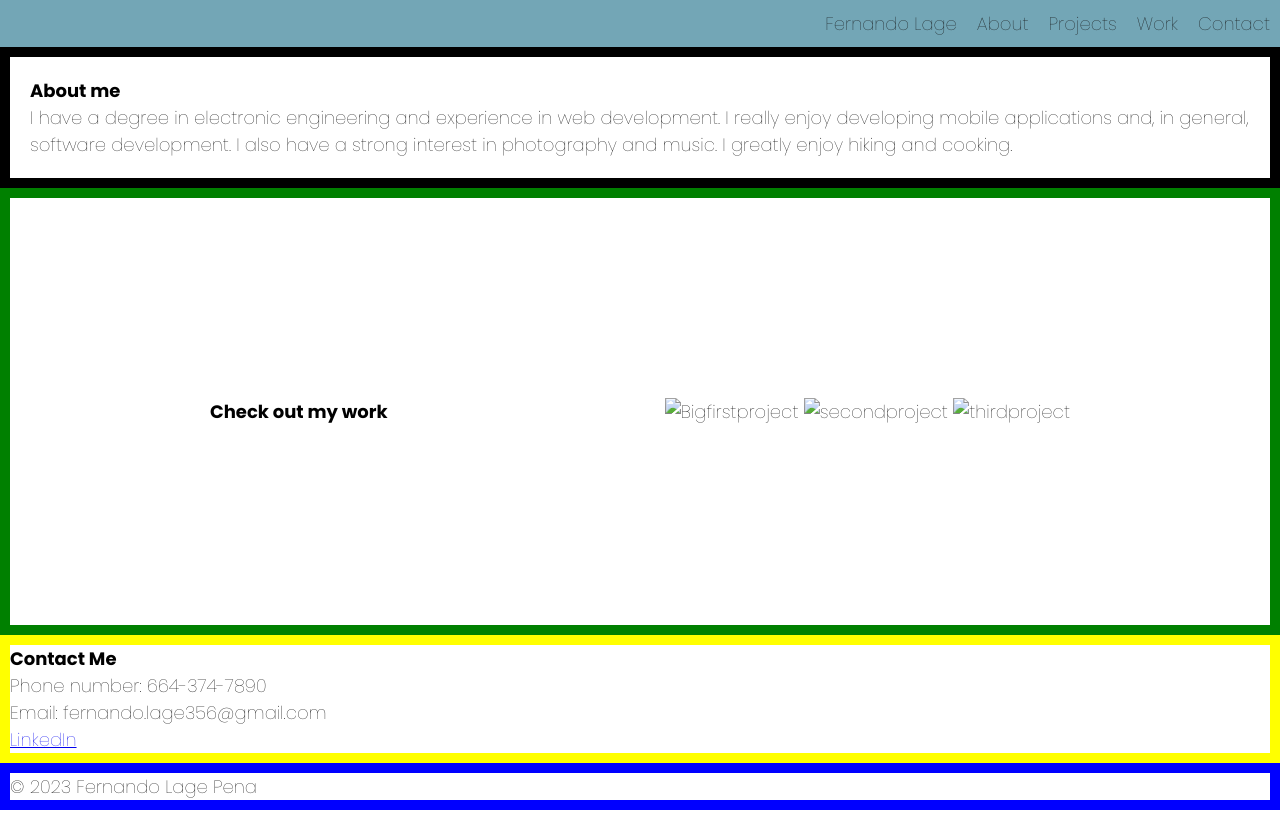
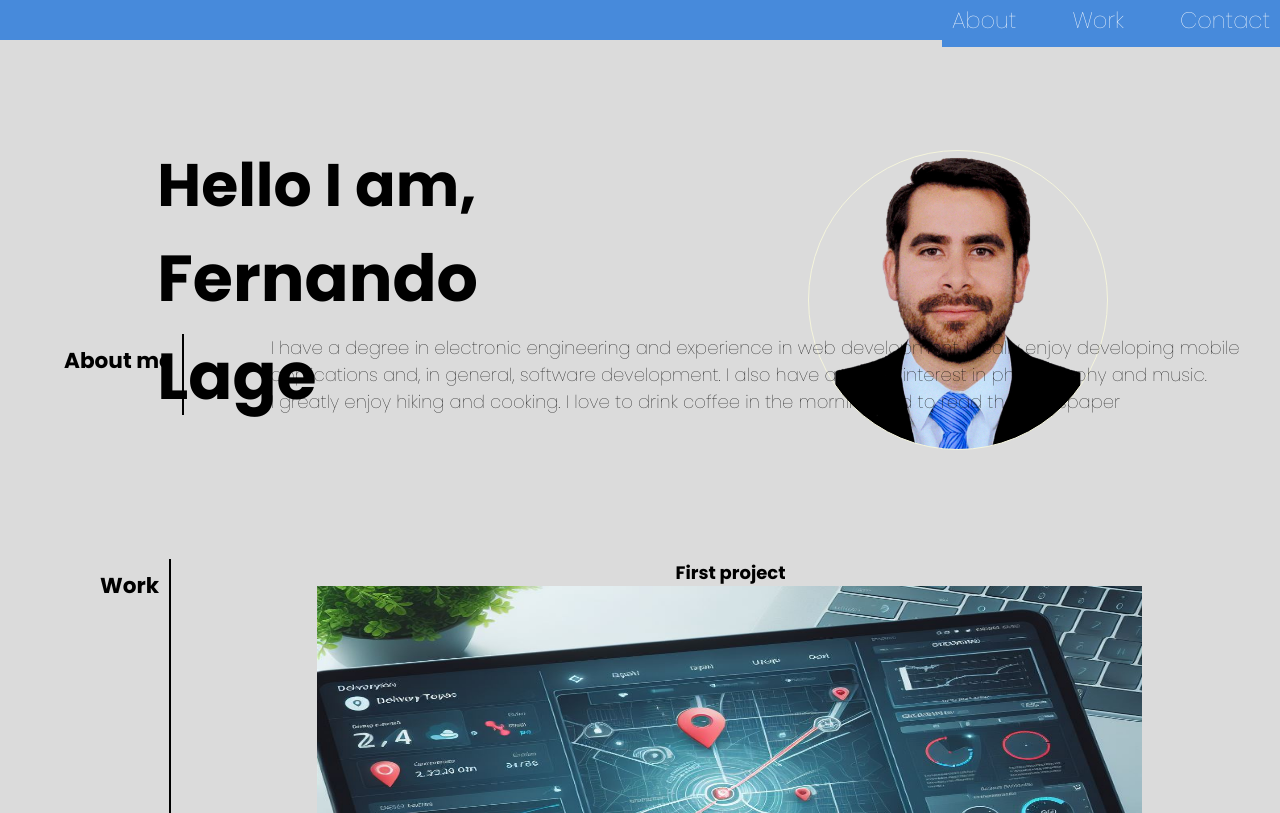
Before and after one commit to lage356/myPortafolio, a plain HTML site: page index.html in a window 1280 px wide. Shown: the top 813 px of the page. Drawn offline with Linux system fonts and the light colour scheme; files that its build step writes are made by us from their sources.

Commit message:
Updating css file

```diff
--- a/CSS/style.css
+++ b/CSS/style.css
@@ -1,4 +1,25 @@
 @import url('https://fonts.googleapis.com/css2?family=Poppins:ital,wght@0,100;0,700;1,300&display=swap');
+
+
+
+:root {
+
+    --fw-light:200;
+    --fw-normal:400;
+    --fw-bold:600;
+
+    --fs-400: 0.9275rem;
+    --fs-500: 1.25rem;
+    --fs-600: 1.6525rem;
+
+    --blue-text: #2889a9a6;
+    --dark-blue: #478adb;
+    --mid-blue: #478adb;
+    --white:#FFFF;
+    --black: #000000;
+
+    --gap: 2rem;
+}
 
 * {
     font-family: 'Poppins', sans-serif;
@@ -7,92 +28,188 @@
     padding: 0;
     box-sizing: border-box;
 }
-
-:root {
-    --blue-text: #2889a9a6;
-    --dark-blue: #2720ae;
-    --mid-blue: #478adb;
+img {
+    max-width: 100%;
+    display: block;
 }
 
-nav{
-    background-color: rgba(6, 96, 126, 0.562);
+.wrapper{
+    width: 100%;
+    height:100vh;
+    box-sizing: border-box;
+
 
 }
+.nav-bar, ul{
+    display: flex;
+    background-color: var(--dark-blue);
+}
+
+nav {
+    justify-content: flex-end;
+    align-items: center;
+    height: 5vh;
+}
+
 nav ul{
-    display: flex;
-    justify-content:flex-end;
+    gap: 2rem;
     list-style-type:none;
+    font-size: 1.5rem;
     padding: 0;
 }
+nav li a {
+    text-decoration:none;
+    color: white;
+    text-align: center;
+    display: inline;
+    padding: 10px;
+    font-size: var(--fs-500);
 
-nav a {
-    text-decoration:none;
-    color: #151515;
+}
+
+body{
+    background-color: rgb(219, 219, 219);
+}
+
+
+nav a:hover {
+    color: rgb(175, 211, 236);
+    text-decoration: underline;
+    text-underline-offset: 1rem;
+}
+
+.hero {
+    display: flex;
+    /* text-wrap: nowrap; */
+    height: 30%;
+    justify-content: space-around;
+    /* align-items: right; */
+}
+
+.colu {
+    padding: 100px;
+    flex-basis: 5%;
+
+}
+h1{
+    font-size: 60px;
+}
+h2 {
+    font-size: 65px;
+}
+
+.card {
+    width: 300px;
+    height: 300px;
+    display: inline-block;
+    border-radius: 50%;
+    border: 1px solid beige;
+    padding: 15px 20px;
+    box-sizing: border-box;
+    cursor: pointer;
+    margin: 10px 15px;
+    background-image: url(/Assets/Images/Fotografia\ CV.png);
+    background-position: center;
+    background-size: cover;
+}
+
+.about-container {
+
+    display: flex;
+    gap:var(--gap);
+    padding: 3rem;
+
+
+}
+.title {
+    text-wrap: nowrap;
+    font-size: larger;
+    padding: 10px;
+    border-right: solid 2px black;
+
+}
+.about-paragraphs {
+    position: relative;
+    display: inline-block;
+    left: 50px;
+}
+
+
+.work-container {
+
+    display: flex;
+    gap:var(--gap);
+    padding: 5rem;
+
+
+}
+.first-image {
+    width: 825px;
+    height: 500px;
+}
+
+.second-image {
+    width: 400px;
+    height: 400px;
+
+}
+
+.first-image:hover {
+    /* transform:translateY(-20px); */
+    box-shadow: 5px 5px 5px 5px rgba(0,0,0,.6);
+}
+
+.second-image:hover {
+    box-shadow: 5px 5px 5px 5px rgba(0,0,0,.6);
+}
+
+.sub-container {
+
+    display: flex;
+    gap: 1.5rem;
+
+}
+
+
+.layout-grid {
+    display: flex;
+    flex-direction: column;
+    padding-left: 10%;
+    flex-wrap: wrap;
+
+}
+
+.projectTitles {
     text-align: center;
-    display: block;
-    padding: 10px;
+}
+
+
+.contact-me {
+
+    display: flex;
+    justify-content: flex-start;
+    padding: 15px 15px 20px;
+    gap:4rem;
+
 
 
 }
 
-nav a:hover {
-    color: rgb(175, 211, 236);
+
+.footer {
+    padding: 30px;
+    text-align: center;
+
+
 }
 
 
-main {
-    background-color: #b5aeaea6;
-    background-size: cover;
-    height: 100vh;
-}
+@media screen and (min-width:768px) {
 
+    nav ul li a {
 
-img {
-
-    width: 400px;
-}
-
-.about-me{
-    border: 10px solid black;
-    padding:20px;
-}
-
-.work {
-    border: 10px solid green;
-    padding: 200px;
-    display: flex;
-    justify-content: space-between;
+        display: flex;
+        flex-direction: row;
+    }
 
 }
-.contact-me {
-    border: 10px solid yellow;
-}
-
-
-
-footer {
-    border: 10px solid blue;
-}
-
-
-/* @media screen and (min-width:768px) {
-
-
-.about-me {
-
-    display: flex;
-    padding: 20px;
-
-}
-
-.about-me h2 {
-    justify-content: space-around;
-    margin-right: 100px;
-
-}
-
-.about-me p {
-    flex-wrap: wrap;
-}
-
-} */
--- a/index.html
+++ b/index.html
@@ -1,57 +1,99 @@
 <!DOCTYPE html>
 <html lang="en">
+
 <head>
-    <meta charset="UTF-8">
-    <meta name="viewport" content="width=device-width, initial-scale=1.0">
-    <link rel="stylesheet" href="/02-Challenge/myPortafolio/CSS/style.css">
+  <meta charset="UTF-8" />
+  <meta name="viewport" content="width=device-width, initial-scale=1.0" />
+  <link rel="stylesheet" href="/CSS/style.css" />
   <title>Fernando Lage's Portafolio</title>
 </head>
+
 <body>
-
+  <div class="wrapper">
     <!-- Navigation bar  -->
 
     <header>
-
       <nav class="nav-bar">
         <ul>
-                <li><a href="#">Fernando Lage</a></li>
-                <li><a href="#">About</a></li>
-                <li><a href="#">Projects</a></li>
-                <li><a href="#">Work</a></li>
-                <li><a href="#">Contact</a></li>
+          <li><a href="#about-link">About</a></li>
+          <li><a href="#work-link">Work</a></li>
+          <li><a href="#contact-link">Contact</a></li>
         </ul>
       </nav>
     </header>
 
+    <div class="hero">
+      <div class="colu">
+        <h1>Hello I am, </h1>
+        <h2>Fernando Lage</h2>
+      </div>
+      <div class="colu">
+        <div class="card">
 
-    <div class="about-me">
-        <h2>About me</h2>
-        <p>I have a degree in electronic engineering and experience in web development. I really enjoy developing mobile applications and, in general, software development. I also have a strong interest in photography and music. I greatly enjoy hiking and cooking. </p>
         </div>
 
-    <div class="work">
-        <h2>Check out my work</h2>
+
+      </div>
+
+    </div>
+
+    <section id="about-link" class="about-container">
+      <h2 class="title">About me</h2>
+      <div class="about-paragraphs">
+        <p>
+          I have a degree in electronic engineering and experience in web
+          development. I really enjoy developing mobile applications and, in
+          general, software development. I also have a strong interest in
+          photography and music.
+        </p>
+        <p>
+          I greatly enjoy hiking and cooking. I love to drink coffee in the
+          morning and to read the newspaper
+        </p>
+      </div>
+    </section>
+
+    <section class="work-container">
+      <h2 class="title">Work</h2>
+      <div id="work-link" class="layout-grid">
+        <div class="col">
           <div>
-            <img src="/02-Challenge/myPortafolio/Assets/Images/mainProject.jpg" alt="Bigfirstproject">
-            <img src="/02-Challenge/myPortafolio/Assets/Images/second.jpg" alt="secondproject">
-            <img src="/02-Challenge/myPortafolio/Assets/Images/third.jpg" alt="thirdproject">
+            <h3 class="projectTitles">First project</h3>
+            <img class="first-image" src="/Assets/Images/mainProject.jpg" alt="Bigfirstproject" />
           </div>
         </div>
+        <div class="sub-container">
+          <div class="col">
+            <div class="paint-website">
+              <h3 class="projectTitles">Second project</h3>
+              <img class="second-image" src="/Assets/Images/second.jpg" alt="secondproject" />
+            </div>
+          </div>
+          <div class="col">
+            <div class="dashboard-app">
+              <h3 class="projectTitles">Third project</h3>
+              <img class="second-image" src="/Assets/Images/third.jpg" alt="thirdproject" />
+            </div>
+          </div>
+        </div>
+      </div>
+    </section>
 
-    <div class="contact-me">
-        <h2>Contact Me</h2>
+    <section id="contact-link" class="contact-me">
+      <h2 class="title">Contact Me</h2>
       <p>Phone number: 664-374-7890</p>
       <p>Email: fernando.lage356@gmail.com</p>
       <a href="https://www.linkedin.com/lage356" alt="linkedin"> LinkedIn</a>
 
-    </div>
+    </section>
 
-    </main>
 
-    <footer>
+
+    <footer class="footer">
       <p>&copy; 2023 Fernando Lage Pena</p>
     </footer>
 
+  </div>
+</body>
 
-</body>
 </html>
```
Also changed, not shown: Assets/Images/Fotografia CV.png (added). Lines whose indentation alone changed are shown as unchanged.
